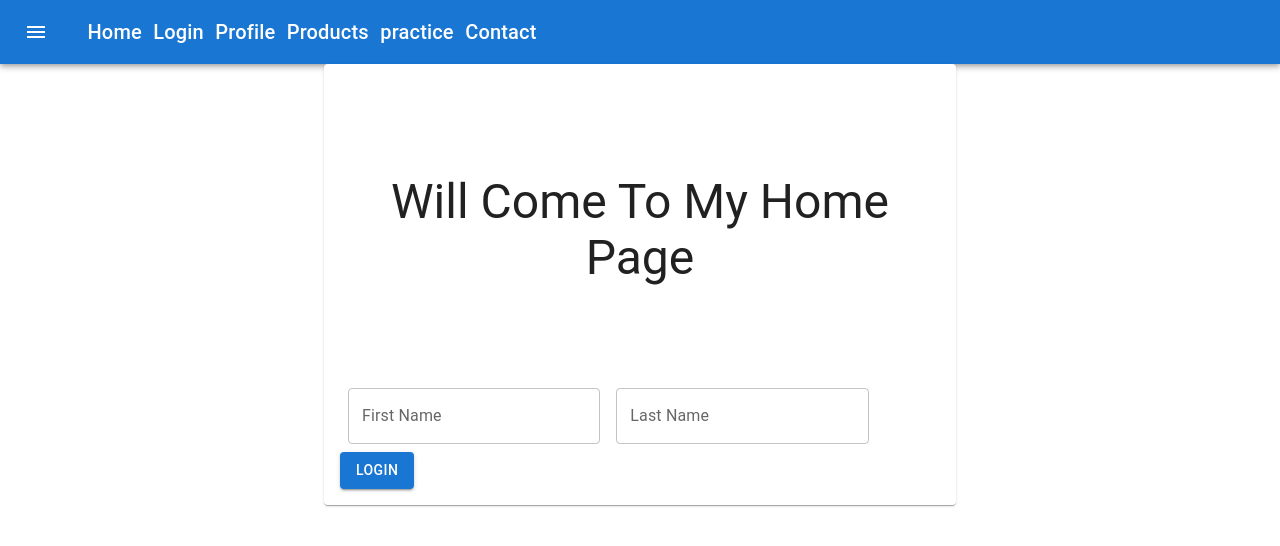
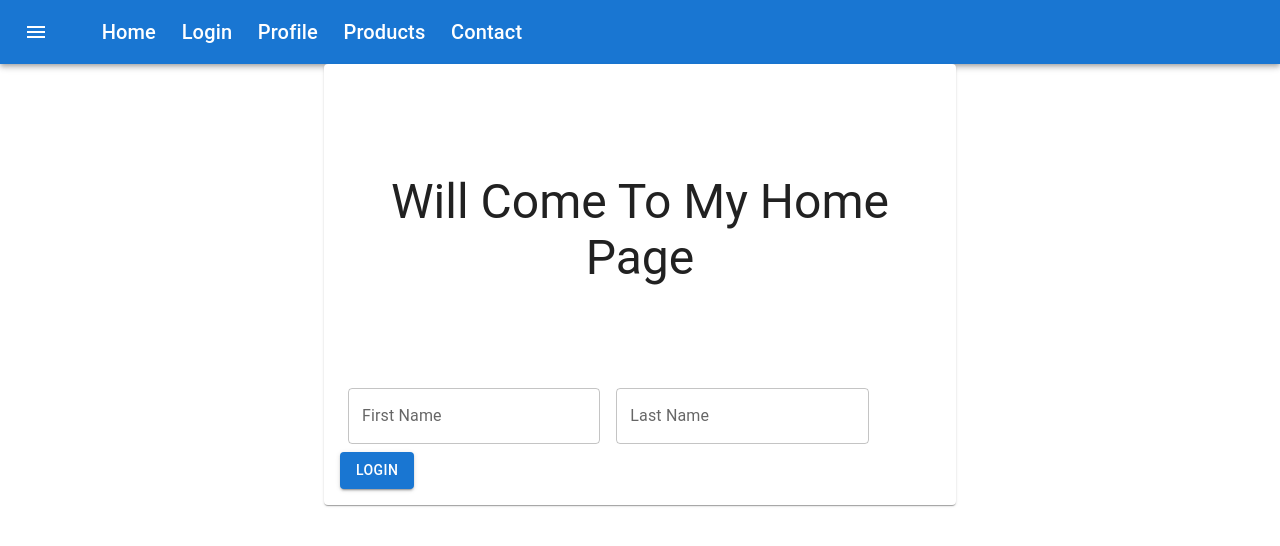
Before and after one commit to io3-rajni/Project, a React (Create React App) app in the folder project/: page / in a window 1280 px wide. Shown: the top 546 px of the page. Built offline with nearby package versions, Linux system fonts and the light colour scheme.

Commit message:
API page start

```diff
--- a/project/src/App.js
+++ b/project/src/App.js
@@ -6,7 +6,6 @@ import Profile from "./Component/Profile";
 import Login from "./Component/Login";
 import Contact from "./Component/Contact";
 import Products from "./Component/Products";
-import Practice from "./Component/Parctice";
 import Navbar from "./Component/Navbar";
 function App() {
   const [openLoginDialog, setOpenLoginDialog] = useState(false);
@@ -51,7 +50,6 @@ function App() {
           }
         ></Route>
         <Route path="/Contact" element={<Contact />}></Route>
-        <Route path="/Practice" element={<Practice />}></Route>
       </Routes>
     </>
   );
--- a/project/src/Component/Navbar.js
+++ b/project/src/Component/Navbar.js
@@ -16,7 +16,6 @@ const Navbar = (props) => {
 
   const handleLogin = () => {
     setOpenLoginDialog(true);
-    // navigate("/Login");
   };
   const handleProfile = () => {
     setOpenProfileDialog(true);
@@ -26,9 +25,7 @@ const Navbar = (props) => {
     setProductDialogOpen(true);
     console.log("Products");
   };
-  const handlePractice = () => {
-    navigate("/Practice");
-  };
+  //
   return (
     <Box sx={{ flexGrow: 1 }}>
       <AppBar position="static">
@@ -63,7 +60,7 @@ const Navbar = (props) => {
               <li onClick={handleLogin}>Login</li>
               <li onClick={handleProfile}>Profile</li>
               <li onClick={handleProduct}>Products</li>
-              <li onClick={handlePractice}>practice</li>
+
               <li onClick={() => navigate("/Contact")}>Contact</li>
             </Box>
           </Typography>
--- a/project/src/Component/Parctice.js
+++ /dev/null
@@ -1,7 +0,0 @@
-import React from "react";
-
-const Parctice = () => {
-  return <div>Parctice</div>;
-};
-
-export default Parctice;
```
